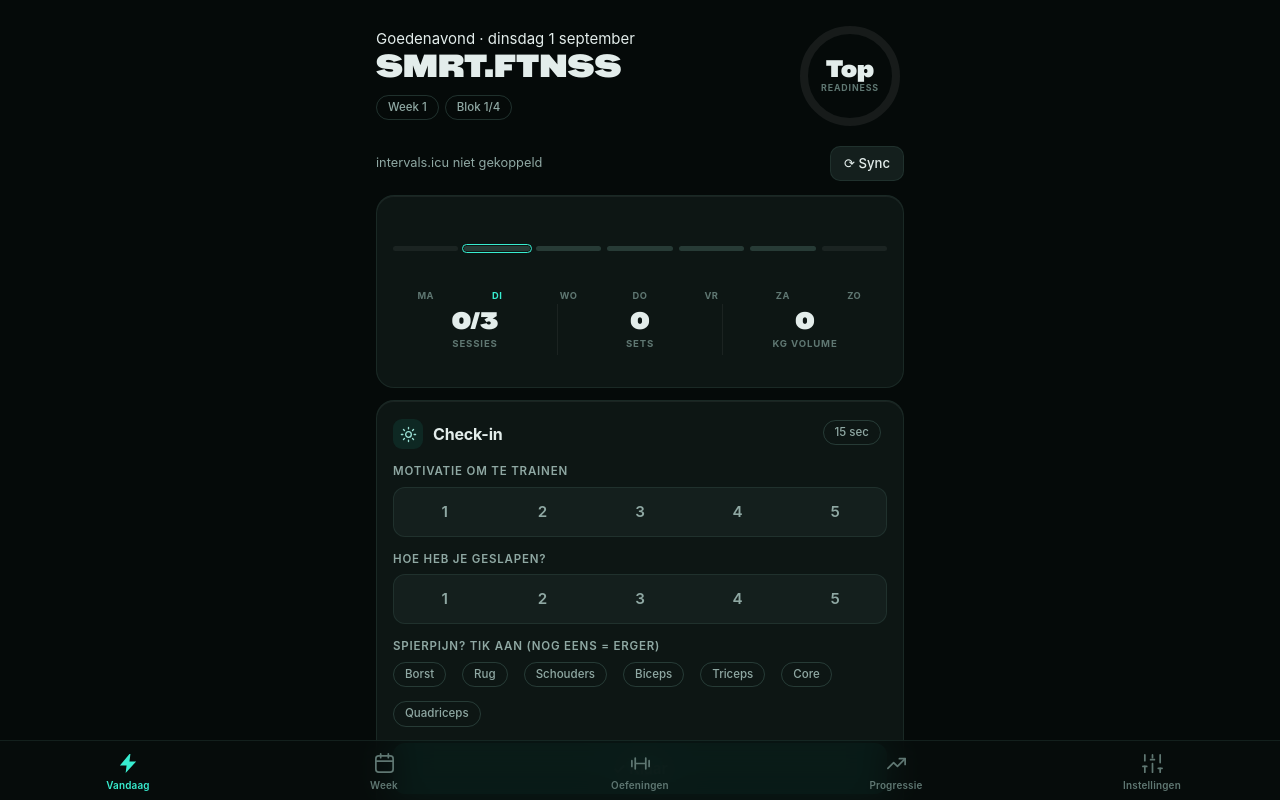
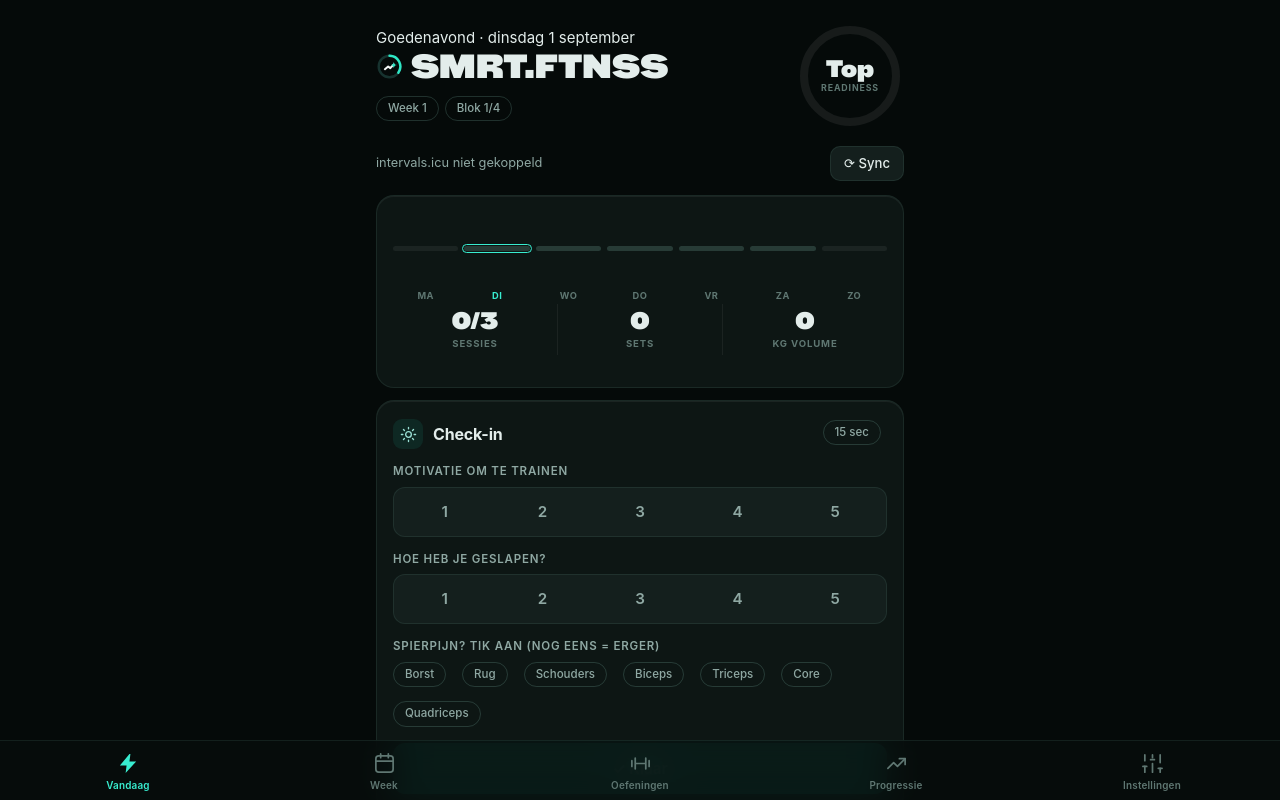
Before and after one commit to DiNosso/smrt-ftnss, a plain HTML site: page index.html in a window 1280 px wide. Drawn offline with Linux system fonts and the light colour scheme.

Commit message:
v2.10.0 nieuw logo, programma afgestemd op fietsen

```diff
--- a/css/style.css
+++ b/css/style.css
@@ -583,3 +583,8 @@ body.resting #app { padding-bottom: calc(var(--tabbar-h) + 96px); }
 .wu .wutime.running { color: var(--accent); font-weight: 700; }
 .wu .demo { max-height: 150px; margin-top: 6px; }
 .wu .demo.clip { max-height: 150px; }
+
+/* Merkteken naast de wordmark. De wordmark krimpt mee zodat hij naast de
+   readiness-ring past — beide zijn vast, de tekst is het enige dat kan geven. */
+.brandline { display: flex; align-items: center; gap: 8px; font-size: clamp(1.35rem, 7.2vw, 2.1rem); white-space: nowrap; }
+.brandmark { width: .8em; height: .8em; flex: none; }
--- a/index.html
+++ b/index.html
@@ -12,7 +12,8 @@
   <meta name="apple-mobile-web-app-title" content="SMRT.FTNSS">
   <link rel="manifest" href="manifest.webmanifest">
   <link rel="apple-touch-icon" href="assets/icons/icon-180.png">
-  <link rel="icon" type="image/png" href="assets/icons/icon-180.png">
+  <link rel="icon" type="image/png" sizes="32x32" href="assets/icons/favicon-32.png">
+  <link rel="icon" type="image/svg+xml" href="assets/icons/mark.svg">
   <link rel="stylesheet" href="css/style.css">
 </head>
 <body>
--- a/js/data/program.js
+++ b/js/data/program.js
@@ -14,17 +14,18 @@ export const SESSIONS = {
     type: 'heavy',
     name: 'Sessie A · Vol lichaam',
     short: 'Vol lichaam A',
-    focus: ['quadriceps', 'hamstrings', 'chest', 'back', 'shoulders', 'biceps', 'core'],
+    focus: ['chest', 'back', 'shoulders', 'biceps', 'hamstrings', 'core'],
     durationMin: 52,
-    description: 'Vol lichaam in één sessie. Bij twee keer per week is dat de enige indeling waarbij elke spiergroep genoeg volume én genoeg frequentie krijgt — een split komt bij 2x/week neer op minder dan één keer per week per spiergroep.',
+    description: 'Vol lichaam met de nadruk op bovenlichaam. Je quadriceps krijgen al flink werk van het fietsen; je hamstrings en billen niet — fietsen is quad-dominant. Daarom blijft de heupscharnier erin en gaat de squat eruit.',
     warmup: null,
     slots: [
-      { ex: 'quads_goblet_squat', sets: 3, reps: [8, 12], rir: 2, rest: 150, note: 'Zwaarste beenoefening: rustig zakken, borst omhoog.' },
-      { ex: 'hams_stiff_leg_deadlift', sets: 3, reps: [10, 15], rir: 2, rest: 150, note: 'Heupscharnier. Rug recht, dumbbells langs de benen, rek in de hamstrings.' },
-      { ex: 'chest_dumbbell_bench_press', sets: 3, reps: [8, 12], rir: 1, rest: 75, ss: 'ab1', note: 'Superset met de row: terwijl je borst werkt, rust je rug.' },
-      { ex: 'back_dumbbell_row', sets: 3, reps: [10, 12], rir: 1, rest: 75, ss: 'ab1', note: 'Per arm. Trek met je elleboog, niet met je hand.' },
-      { ex: 'shoulders_lateral_raise', sets: 2, reps: [12, 20], rir: 0, rest: 60, ss: 'ab2', note: 'Licht gewicht, tot spierfalen. Dit is je RIR-ijkpunt.' },
-      { ex: 'biceps_hammer_curl', sets: 2, reps: [10, 15], rir: 0, rest: 60, ss: 'ab2', note: 'Neutrale greep, ook goed voor je onderarmen.' },
+      { ex: 'chest_dumbbell_bench_press', sets: 4, reps: [8, 12], rir: 1, rest: 75, ss: 'ab1', note: 'Hoofdlift. Superset met de row: terwijl je borst werkt, rust je rug.' },
+      { ex: 'back_dumbbell_row', sets: 4, reps: [10, 12], rir: 1, rest: 75, ss: 'ab1', note: 'Per arm. Trek met je elleboog, niet met je hand.' },
+      { ex: 'hams_stiff_leg_deadlift', sets: 3, reps: [10, 15], rir: 2, rest: 120, note: 'Heupscharnier — het enige beenwerk dat fietsen níét dekt. Rug recht, rek in de hamstrings.' },
+      { ex: 'shoulders_dumbbell_press', sets: 2, reps: [8, 12], rir: 1, rest: 60, ss: 'ab2', note: 'Zittend met rugsteun.' },
+      { ex: 'biceps_hammer_curl', sets: 2, reps: [10, 15], rir: 0, rest: 60, ss: 'ab2', note: 'Neutrale greep. Laatste set tot spierfalen — je RIR-ijkpunt.' },
+      { ex: 'shoulders_lateral_raise', sets: 2, reps: [12, 20], rir: 0, rest: 45, ss: 'ab3', note: 'Licht gewicht, tot spierfalen.' },
+      { ex: 'triceps_overhead_extension', sets: 2, reps: [10, 15], rir: 0, rest: 45, ss: 'ab3', note: 'Volledige rek boven je hoofd.' },
       { ex: 'core_ab_wheel', sets: 2, reps: [6, 12], rir: 2, rest: 60, note: 'Vanaf de knieën. Rug mag niet doorzakken.' },
     ],
   },
@@ -33,18 +34,19 @@ export const SESSIONS = {
     type: 'heavy',
     name: 'Sessie B · Vol lichaam',
     short: 'Vol lichaam B',
-    focus: ['quadriceps', 'glutes', 'chest', 'back', 'shoulders', 'triceps'],
+    focus: ['chest', 'back', 'shoulders', 'triceps', 'glutes', 'biceps'],
     durationMin: 52,
-    description: 'Dezelfde bewegingspatronen als A, maar met andere oefeningen: eenbenig in plaats van tweebenig, schuin drukken in plaats van vlak. Zo krijgt elke spiergroep twee keer per week een prikkel zonder dat het eentonig wordt.',
+    description: 'Zelfde bewegingspatronen als A, andere oefeningen: schuin drukken in plaats van vlak, hip thrust in plaats van deadlift. Zo krijgt elke spiergroep twee keer per week een prikkel.',
     warmup: null,
     slots: [
-      { ex: 'quads_bulgarian_split_squat', sets: 3, reps: [8, 12], rir: 2, rest: 120, note: 'Per been. Achterste voet op de bank, gewicht op je voorste hiel.' },
-      { ex: 'glutes_single_leg_hip_thrust', sets: 3, reps: [10, 15], rir: 2, rest: 120, note: 'Schouders op de bank, knijp bovenin je billen aan.' },
-      { ex: 'chest_incline_dumbbell_press', sets: 3, reps: [8, 12], rir: 1, rest: 75, ss: 'ab3', note: 'Bank op 30°. Superset met de row.' },
-      { ex: 'back_dumbbell_row', sets: 3, reps: [12, 15], rir: 1, rest: 75, ss: 'ab3', note: 'Hoger repbereik dan in sessie A.' },
-      { ex: 'shoulders_dumbbell_press', sets: 2, reps: [8, 12], rir: 1, rest: 60, ss: 'ab4', note: 'Zittend met rugsteun.' },
-      { ex: 'triceps_overhead_extension', sets: 2, reps: [10, 15], rir: 0, rest: 60, ss: 'ab4', note: 'Volledige rek boven je hoofd. Laatste set tot spierfalen.' },
-      { ex: 'back_band_pull_apart', sets: 2, reps: [15, 20], rir: 1, rest: 45, note: 'Achterkant schouders — houdt je schouders gezond bij al dat drukwerk.' },
+      { ex: 'chest_incline_dumbbell_press', sets: 4, reps: [8, 12], rir: 1, rest: 75, ss: 'ab4', note: 'Bank op 30°. Superset met de row.' },
+      { ex: 'back_dumbbell_row', sets: 4, reps: [12, 15], rir: 1, rest: 75, ss: 'ab4', note: 'Hoger repbereik dan in sessie A.' },
+      { ex: 'glutes_single_leg_hip_thrust', sets: 3, reps: [10, 15], rir: 2, rest: 90, note: 'Billen en hamstrings — de achterkant die fietsen laat liggen. Knijp bovenin aan.' },
+      { ex: 'shoulders_arnold_press', sets: 2, reps: [8, 12], rir: 1, rest: 60, ss: 'ab5', note: 'Draai de dumbbells tijdens het drukken.' },
+      { ex: 'biceps_incline_curl', sets: 2, reps: [8, 12], rir: 1, rest: 60, ss: 'ab5', note: 'Op de schuine bank, armen achter je lichaam voor extra rek.' },
+      { ex: 'back_band_pull_apart', sets: 2, reps: [15, 20], rir: 1, rest: 45, ss: 'ab6', note: 'Achterkant schouders — houdt je schouders gezond bij al dat drukwerk.' },
+      { ex: 'triceps_kickback', sets: 2, reps: [12, 20], rir: 0, rest: 45, ss: 'ab6', note: 'Elleboog hoog en stil, alleen de onderarm beweegt.' },
+      { ex: 'core_lying_leg_raise', sets: 2, reps: [10, 15], rir: 1, rest: 60, note: 'Onderrug tegen de vloer houden.' },
     ],
   },
   snackCore: {
--- a/js/state.js
+++ b/js/state.js
@@ -3,7 +3,7 @@
 
 import { mirror } from './backup.js';
 
-export const VERSION = '2.9.2';
+export const VERSION = '2.10.0';
 
 const KEY = 'fait.v1';
 
--- a/js/tv.js
+++ b/js/tv.js
@@ -104,7 +104,7 @@ function bouwScherm() {
   root.innerHTML = `
     <div class="screen">
       <div class="top">
-        <span class="brand">SMRT.FTNSS</span>
+        <span class="brand"><img src="assets/icons/mark.svg" alt="">SMRT.FTNSS</span>
         <span class="sess" id="sess"></span>
         <span class="clock" id="clock"></span>
       </div>
--- a/js/ui/today.js
+++ b/js/ui/today.js
@@ -26,7 +26,9 @@ export async function renderToday(app, ctx) {
   app.append(el('div', { class: 'herowrap' },
     el('div', { class: 'heroinfo' },
       el('div', { class: 'date', style: 'white-space:nowrap;overflow:hidden;text-overflow:ellipsis' }, `${greet} · ${fmtDate(iso).replace(/ \d{4}$/, '')}`),
-      el('h1', {}, 'SMRT.FTNSS'),
+      el('h1', { class: 'brandline' },
+        el('img', { src: 'assets/icons/mark.svg', alt: '', class: 'brandmark', width: 30, height: 30 }),
+        'SMRT.FTNSS'),
       el('div', {},
         el('span', { class: 'pill' }, `Week ${meso.week}`),
         el('span', { class: 'pill' + (meso.isDeload ? ' warn' : '') }, meso.isDeload ? 'Deload' : `Blok ${meso.pos + 1}/4`),
--- a/sw.js
+++ b/sw.js
@@ -1,5 +1,5 @@
 // Service worker: offline-first voor app-bestanden, netwerk voor API's
-const CACHE = 'fait-v26';
+const CACHE = 'fait-v27';
 const ASSETS = [
   './', 'index.html', 'css/style.css', 'manifest.webmanifest',
   'js/app.js', 'js/state.js', 'js/icu.js', 'js/engine.js',
@@ -15,6 +15,7 @@ const ASSETS = [
   'assets/clips/shoulders_lateral_raise.mp4',
   'assets/fonts/bbh-hegarty-400.woff2',
   'assets/icons/icon-180.png', 'assets/icons/icon-192.png', 'assets/icons/icon-512.png',
+  'assets/icons/mark.svg', 'assets/icons/favicon-32.png',
 ];
 
 self.addEventListener('install', e => {
```
Also changed, not shown: tv.html (+2 -1 lines), assets/icons/favicon-32.png (added), assets/icons/icon-180.png, assets/icons/icon-192.png, assets/icons/icon-512-maskable.png, assets/icons/icon-512.png, assets/icons/mark.svg (added), js/tv.bundle.js, 4 other files.
